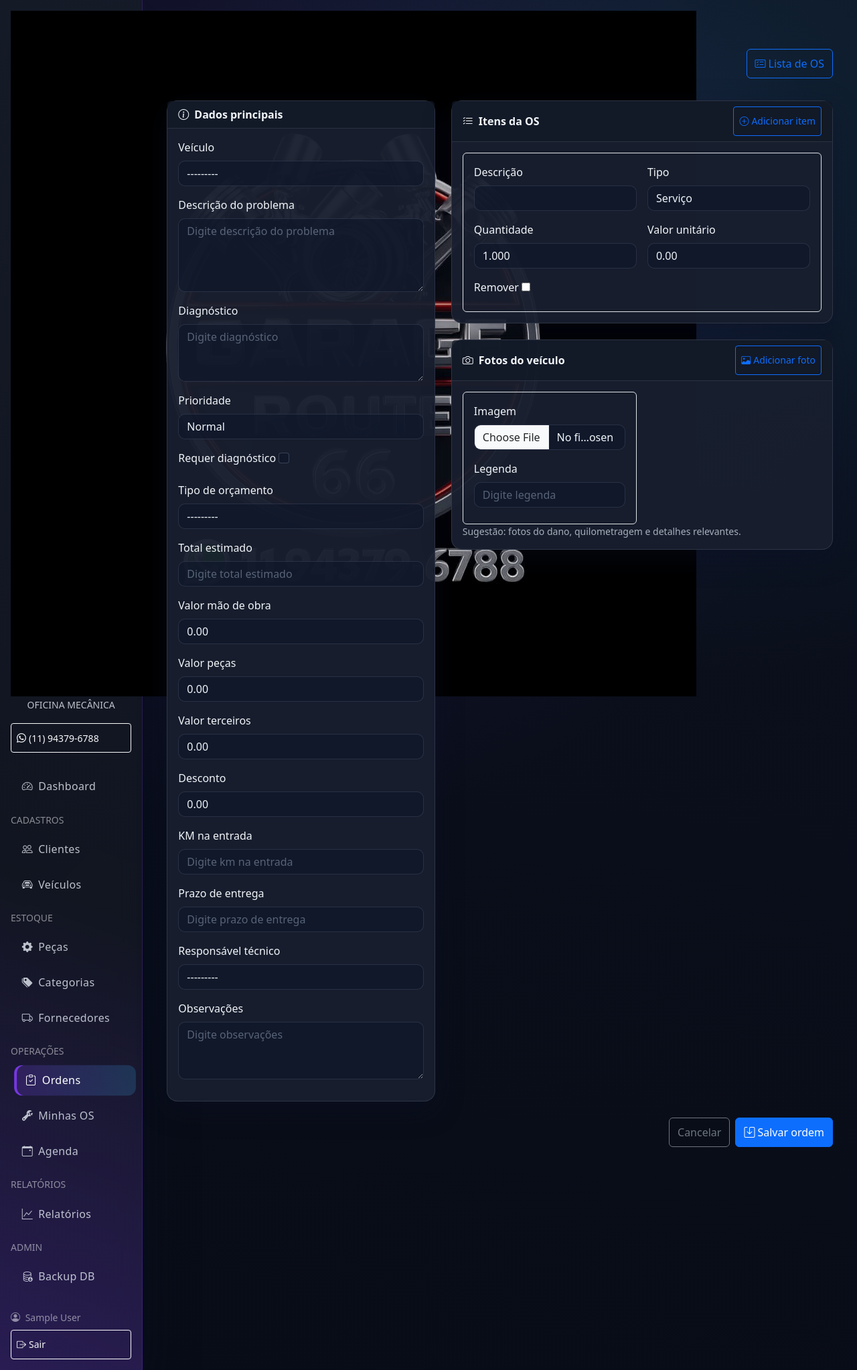
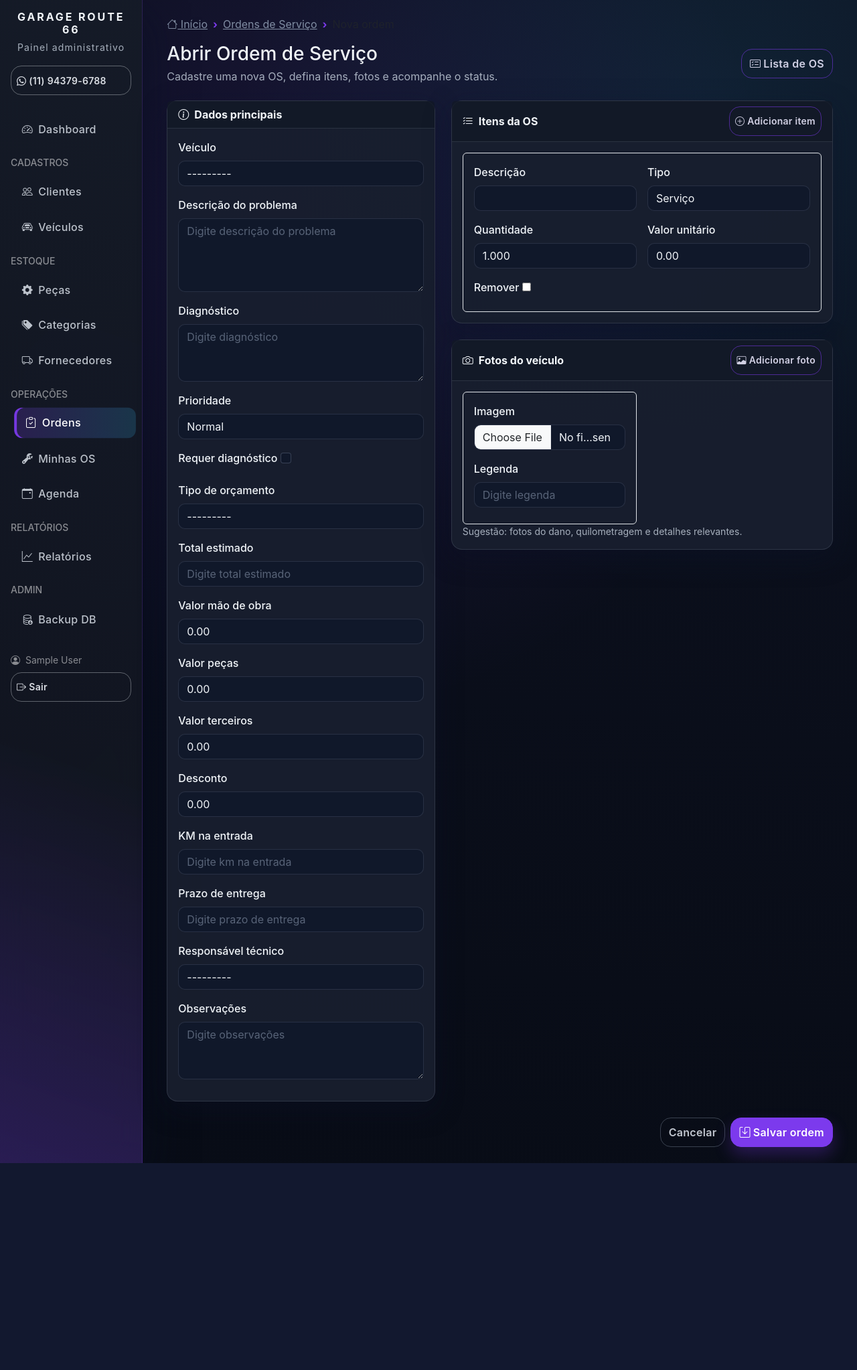
Before and after one commit to aprigiosam/Garageroute66, a Django app: page /ordens/nova/ in a window 1280 px wide. Shown: the whole page at 67% size. After the commit the page ends 1737 px from the top, so only its background shows below. Run offline with Django 5.2, Linux system fonts and the light colour scheme; the visitor is signed in with stand-in values (Sample User, id 1); data comes from the database, SQL or seed files in the repository; data that the repository does not hold is empty.

Commit message:
Aplica tema escuro minimalista e remove logo do dashboard

```diff
--- a/templates/base.html
+++ b/templates/base.html
@@ -61,6 +61,9 @@
         body {
             background: linear-gradient(135deg, #090b12 0%, #0e1324 45%, #0b101c 100%);
             color: var(--brand-text);
+            font-family: 'Inter', 'Segoe UI', Roboto, 'Helvetica Neue', Arial, sans-serif;
+            -webkit-font-smoothing: antialiased;
+            text-rendering: optimizeLegibility;
         }
 
         a {
@@ -97,6 +100,16 @@
             box-shadow: inset 4px 0 0 rgba(124,58,237,0.92);
         }
 
+        .sidebar-brand h2 {
+            letter-spacing: 0.18em;
+            color: var(--brand-text);
+        }
+
+        .sidebar-brand small {
+            letter-spacing: 0.08em;
+            color: var(--brand-text-muted);
+        }
+
         .main-content {
             background: radial-gradient(circle at 20% 20%, rgba(124,58,237,0.12), transparent 45%),
                         radial-gradient(circle at 80% 10%, rgba(56,189,248,0.1), transparent 40%),
@@ -241,53 +295,144 @@
             font-weight: 500;
         }
 
-        .table {
-            color: var(--brand-light);
+        .btn {
+            border-radius: var(--brand-radius);
+            font-weight: 600;
+            letter-spacing: 0.02em;
+            transition: all 0.2s ease;
+        }
+
+        .btn-primary {
+            background: var(--brand-primary);
+            border-color: var(--brand-primary);
+            color: var(--brand-text-strong);
+            box-shadow: 0 12px 24px rgba(124, 58, 237, 0.28);
+        }
+
+        .btn-primary:hover {
+            background: var(--brand-primary-dark);
+            border-color: var(--brand-primary-dark);
+            box-shadow: 0 14px 28px rgba(124, 58, 237, 0.34);
+        }
+
+        .btn-outline-primary {
+            border-color: rgba(124,58,237,0.55);
+            color: rgba(236,233,254,0.88);
             background: transparent;
         }
 
+        .btn-outline-primary:hover {
+            background: rgba(124,58,237,0.18);
+            color: var(--brand-text-strong);
+            border-color: rgba(124,58,237,0.68);
+        }
+
+        .btn-outline-secondary {
+            border-color: rgba(148,163,184,0.35);
+            color: rgba(226,232,240,0.85);
+        }
+
+        .btn-outline-secondary:hover {
+            background: rgba(148,163,184,0.18);
+            color: var(--brand-text);
+        }
+
+        .btn-outline-success {
+            border-color: rgba(34,197,94,0.45);
+            color: #bbf7d0;
+        }
+
+        .btn-outline-success:hover {
+            background: rgba(34,197,94,0.18);
+            color: #ecfdf5;
+        }
+
+        .btn-outline-danger {
+            border-color: rgba(251,113,133,0.45);
+            color: #fecdd3;
+        }
+
+        .btn-outline-danger:hover {
+            background: rgba(251,113,133,0.18);
+            color: #fee2e2;
+        }
+
+        .btn-outline-light {
+            border-color: rgba(236, 239, 244, 0.35);
+            color: rgba(236,239,244,0.92);
+            background: transparent;
+        }
+
+        .btn-outline-light:hover {
+            background: rgba(236,239,244,0.12);
+            color: var(--brand-text-strong);
+        }
+
+        .btn-icon {
+            width: 2.4rem;
+            height: 2.4rem;
+            display: inline-flex;
+            align-items: center;
+            justify-content: center;
+            border-radius: var(--brand-radius);
+        }
+
+        .table {
+            background: transparent;
+            color: var(--brand-text);
+        }
+
         .table thead th {
-            background: rgba(255,255,255,0.12);
-            border-color: rgba(255,255,255,0.1);
-            color: rgba(255,255,255,0.92);
+            background: var(--brand-surface-alt);
+            border-color: var(--brand-border);
+            color: rgba(248,250,252,0.85);
             text-transform: uppercase;
-            letter-spacing: 0.5px;
+            font-size: 0.72rem;
+            letter-spacing: 0.08rem;
         }
 
         .table tbody tr {
-            border-color: rgba(255,255,255,0.06);
+            border-color: var(--brand-border);
         }
 
-        .table-striped > tbody > tr:nth-of-type(odd),
+        .table-striped > tbody > tr:nth-of-type(odd) {
+            background-color: rgba(15,23,42,0.55);
+        }
+
         .table-hover > tbody > tr:hover {
-            background-color: rgba(255,255,255,0.06);
+            background-color: rgba(59,130,246,0.16);
         }
 
         .table-responsive {
-            background: rgba(255,255,255,0.02);
-            border-radius: 12px;
-            border: 1px solid rgba(255,255,255,0.08);
+            background: var(--brand-surface);
+            border-radius: var(--brand-radius);
+            border: 1px solid var(--brand-border);
         }
 
         .table td,
         .table th {
-            color: rgba(255,255,255,0.9);
+            color: var(--brand-text);
         }
 
         .table td .text-muted {
-            color: rgba(255,255,255,0.7) !important;
+            color: var(--brand-text-muted) !important;
         }
 
         .table td small {
-            color: rgba(255,255,255,0.78);
+            color: rgba(207,216,232,0.78);
         }
 
         .table td strong {
-            color: rgba(255,255,255,0.94);
+            color: var(--brand-text-strong);
         }
 
-        .table .badge {
-            color: #0b0b0b !important;
+        .table-warning {
+            background-color: rgba(245,158,11,0.16) !important;
+        }
+
+        .table-warning td,
+        .table-warning th {
+            color: var(--brand-text) !important;
         }
 
         .badge.bg-secondary {
@@ -420,20 +565,12 @@
             border: 1px solid rgba(56,189,248,0.22);
         }
 
-        a {
-            color: var(--brand-primary);
-        }
-
-        a:hover {
-            color: #67e0ff;
-        }
-
         .breadcrumb a {
             color: rgba(148,163,184,0.85);
         }
 
         .breadcrumb a:hover {
-            color: #67e0ff;
+            color: #93e2ff;
         }
 
         .alert {
@@ -733,8 +870,8 @@
             <!-- Sidebar -->
             <nav class="col-md-3 col-lg-2 d-md-block sidebar p-3">
                 <div class="text-center mb-4 sidebar-brand">
-                    <img src="{% static 'img/logo-garageroute66.jpg' %}" alt="Garage Route 66">
-                    <small>OFICINA MECÂNICA</small>
+                    <h2 class="h6 text-uppercase fw-bold mb-1">Garage Route 66</h2>
+                    <small class="text-muted">Painel administrativo</small>
                     <a href="https://wa.me/5511943796788" class="btn btn-sm btn-outline-light mt-3 w-100" target="_blank" rel="noopener">
                         <i class="bi bi-whatsapp me-1"></i> (11) 94379-6788
                     </a>
```
Also changed, not shown: other parts of templates/base.html (+42 -1 lines).
